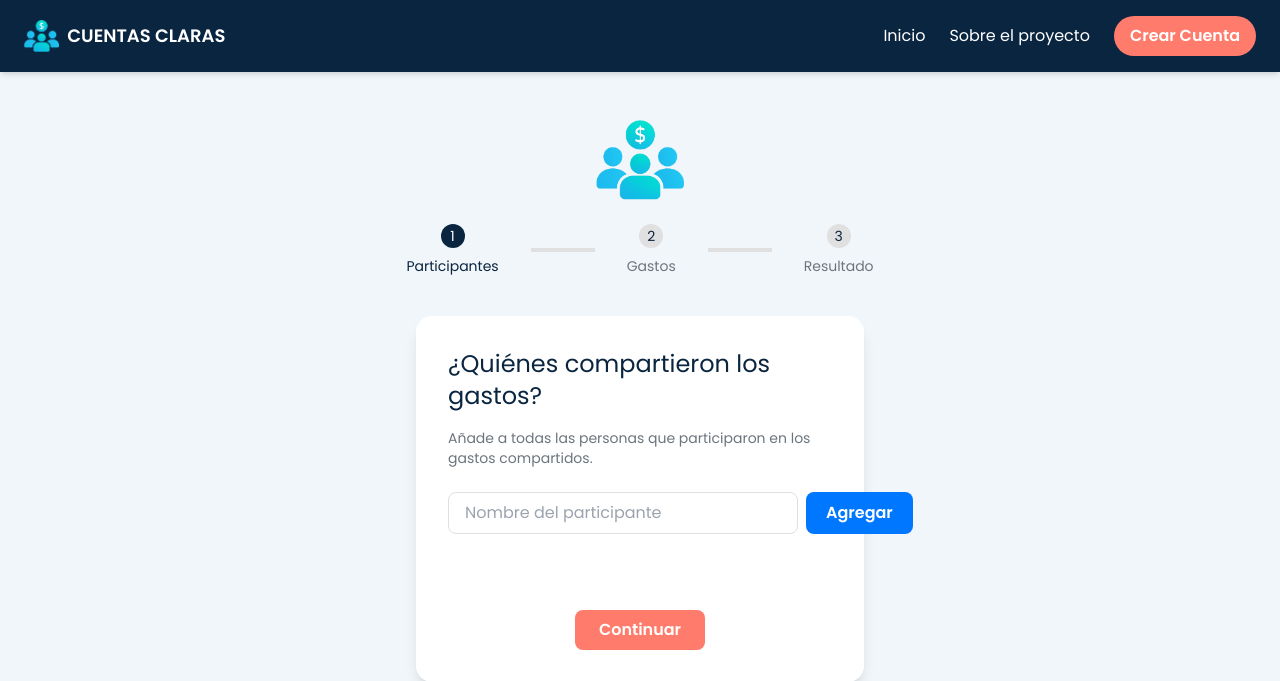
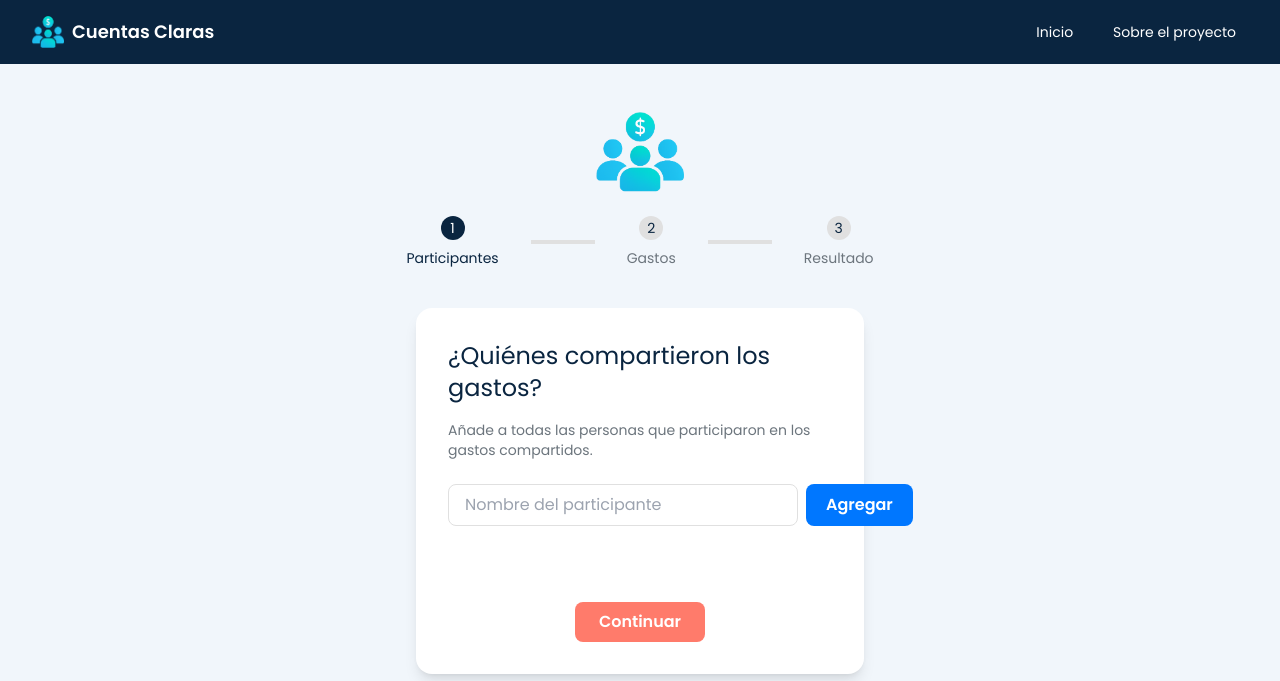
Before and after one commit to jluckmannc/CuentasClaras, a Django app: page /organizar-gastos/ in a window 1280 px wide. Shown: the top 681 px of the page. Run offline with Django 4.2, Linux system fonts and the light colour scheme; parts of the project's set-up code (start-up, migrations or seed data) failed here and were passed over.

Commit message:
Terminamos el proyecto versión 1.0.0

```diff
--- a/static/css/output.css
+++ b/static/css/output.css
@@ -741,6 +745,14 @@ video {
   margin-bottom: -0.25rem;
 }
 
+.-mr-2 {
+  margin-right: -0.5rem;
+}
+
+.ml-10 {
+  margin-left: 2.5rem;
+}
+
 .block {
   display: block;
 }
@@ -937,8 +957,16 @@ video {
   max-width: 32rem;
 }
 
+.max-w-7xl {
+  max-width: 80rem;
+}
+
 .flex-1 {
   flex: 1 1 0%;
+}
+
+.flex-shrink-0 {
+  flex-shrink: 0;
 }
 
 .-translate-x-1\/2 {
@@ -995,6 +1023,10 @@ video {
 
 .items-center {
   align-items: center;
+}
+
+.items-baseline {
+  align-items: baseline;
 }
 
 .items-stretch {
@@ -1802,6 +1863,14 @@ video {
 
   .md\:mb-10 {
     margin-bottom: 2.5rem;
+  }
+
+  .md\:mt-0 {
+    margin-top: 0px;
+  }
+
+  .md\:block {
+    display: block;
   }
 
   .md\:flex {
@@ -1972,3 +2041,10 @@ video {
     line-height: 1.25rem;
   }
 }
+
+@media (min-width: 1024px) {
+  .lg\:px-8 {
+    padding-left: 2rem;
+    padding-right: 2rem;
+  }
+}
--- a/templates/base.html
+++ b/templates/base.html
@@ -14,14 +14,20 @@
   <!-- Tu CSS de Tailwind -->
   <link href="{% static 'css/output.css' %}" rel="stylesheet">
 
-  <!-- Pequeño script para abrir/cerrar menú -->
   <script>
     document.addEventListener('DOMContentLoaded', () => {
       const menuBtn = document.getElementById('menu-btn');
-      const menu = document.getElementById('menu');
+      const mobileMenu = document.getElementById('mobile-menu');
 
       menuBtn.addEventListener('click', () => {
-        menu.classList.toggle('hidden');
+        const isOpen = !mobileMenu.classList.contains('max-h-0');
+        if (isOpen) {
+          mobileMenu.classList.remove('max-h-[300px]');
+          mobileMenu.classList.add('max-h-0');
+        } else {
+          mobileMenu.classList.remove('max-h-0');
+          mobileMenu.classList.add('max-h-[300px]');
+        }
       });
     });
   </script>
@@ -30,30 +36,43 @@
 <body class="bg-primary-light font-body text-primary-dark min-h-screen flex flex-col">
 
   <!-- Navbar -->
-  <nav class="bg-primary-dark py-4 px-6 flex items-center justify-between shadow-md relative">
-    <a href="{% url 'home' %}" class="flex items-center space-x-2">
-      <img src="{% static 'img/logo.png' %}" alt="Logo Cuentas Claras" class="h-8">
-      <span class="text-neutral font-logo text-lg font-semibold">CUENTAS CLARAS</span>
-    </a>
-
-    <!-- Botón hamburguesa (sólo en móvil) -->
-    <button id="menu-btn" class="text-neutral focus:outline-none md:hidden text-2xl">
-      ☰
-    </button>
-
-    <!-- Menú de navegación -->
-    <div id="menu" class="hidden md:flex md:items-center md:space-x-6 absolute top-full left-0 w-full bg-primary-dark md:static md:w-auto md:bg-transparent p-6 md:p-0 space-y-4 md:space-y-0 flex-col md:flex-row z-50">
-      <a href="{% url 'home' %}" class="text-neutral font-body text-sm md:text-base hover:text-secondary transition-all duration-300 ease-in-out underline-offset-4 hover:underline">
-        Inicio
-      </a>
-      <a href="{% url 'about' %}" class="text-neutral font-body text-sm md:text-base hover:text-secondary transition-all duration-300 ease-in-out underline-offset-4 hover:underline">
-        Sobre el proyecto
-      </a>
-      <a href="#" class="bg-secondary hover:bg-secondary-hover text-white font-body font-semibold py-2 px-4 rounded-full text-sm md:text-base transform hover:scale-105 active:scale-95 transition-all duration-300 ease-in-out">
-        Crear Cuenta
-      </a>
+  <nav class="bg-primary-dark text-white">
+    <div class="max-w-7xl mx-auto px-4 sm:px-6 lg:px-8">
+      <div class="flex items-center justify-between h-16">
+        <!-- Logo -->
+        <div class="flex-shrink-0">
+          <a href="{% url 'home' %}" class="flex items-center">
+            <img class="h-8 w-8" src="{% static 'img/logo.png' %}" alt="Logo">
+            <span class="ml-2 font-bold text-lg">Cuentas Claras</span>
+          </a>
+        </div>
+        <!-- Menú de navegación -->
+        <div class="hidden md:block">
+          <div class="ml-10 flex items-baseline space-x-4">
+            <a href="{% url 'home' %}" class="px-3 py-2 rounded-md text-sm font-medium transition-all duration-300 ease-in-out underline-offset-4 hover:underline hover:text-secondary">Inicio</a>
+            <a href="{% url 'about' %}" class="px-3 py-2 rounded-md text-sm font-medium transition-all duration-300 ease-in-out underline-offset-4 hover:underline hover:text-secondary">Sobre el proyecto</a>
+          </div>
+        </div>
+        <!-- Botón hamburguesa -->
+        <div class="-mr-2 flex md:hidden">
+          <button id="menu-btn" type="button" class="inline-flex items-center justify-center p-2 rounded-md text-white">
+            <svg class="h-6 w-6" stroke="currentColor" fill="none" viewBox="0 0 24 24">
+              <path class="inline-flex" stroke-linecap="round" stroke-linejoin="round" stroke-width="2"
+                d="M4 6h16M4 12h16M4 18h16" />
+            </svg>
+          </button>
+        </div>
+      </div>
+    </div>
+    <!-- Menú móvil -->
+    <div id="mobile-menu" class="md:hidden max-h-0 overflow-hidden transition-all duration-500 ease-in-out">
+      <div class="px-2 pt-2 pb-3 space-y-2 sm:px-3">
+        <a href="{% url 'home' %}" class="block px-3 py-2 rounded-md text-base font-medium transition-all duration-500 ease-in-out underline-offset-4 hover:underline hover:text-secondary">Inicio</a>
+        <a href="{% url 'about' %}" class="block px-3 py-2 rounded-md text-base font-medium transition-all duration-500 ease-in-out underline-offset-4 hover:underline hover:text-secondary">Sobre el proyecto</a>
+      </div>
     </div>
   </nav>
+
 
   <!-- Contenido principal -->
   <main class="flex-1">
```
Also changed, not shown: other parts of static/css/output.css (+41 -0 lines).
